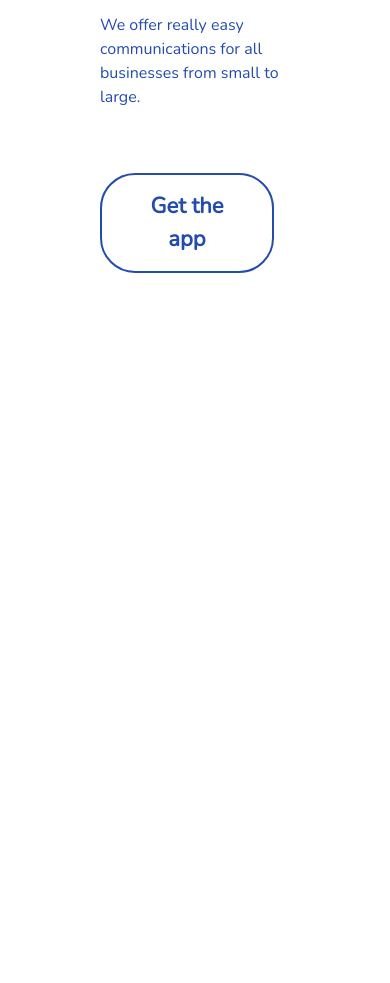
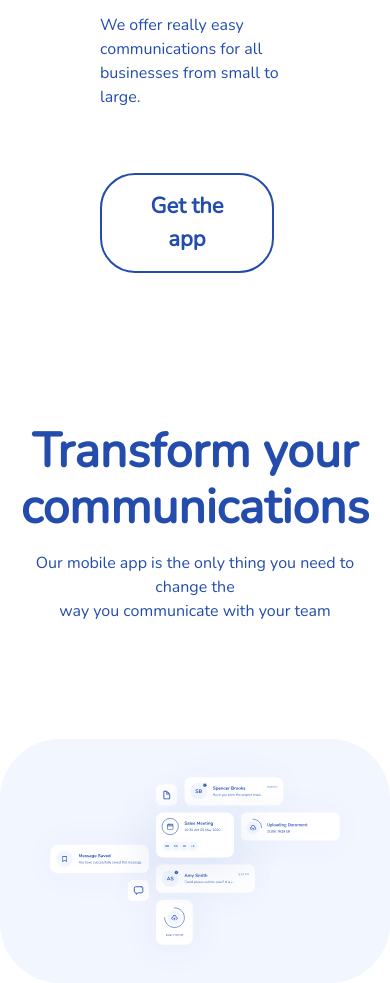
Before and after one commit to HACKTIV8-PWD2/Final-Project-2, a plain HTML site: page index.html in a window 390 px wide. Shown: the part 2352-3335 px from the top of the page. Before the commit the page ends 2625 px from the top, so only its background shows below. Drawn offline with nearby package versions, Linux system fonts and the light colour scheme.

Commit message:
features

```diff
--- a/css/style.css
+++ b/css/style.css
@@ -93,3 +93,14 @@ nav .navbar-nav a{
   font-size: 48px;
   line-height: 56px;
 }
+/* ======= features ============================================================== */
+.features .content h1{
+  font-weight: 700;
+  font-size: 48px;
+  line-height: 56px;
+}
+.features .banner{
+  margin-top: 100px;
+  background-color: #F2F6FF;
+  border-radius: 60px;
+}
--- a/index.html
+++ b/index.html
@@ -95,6 +95,19 @@
           </div>
         </div>
       </section>
+      <section class="features">
+        <div class="container">
+          <div class="row">
+            <div class="col-12 content text-center">
+              <h1>Transform your communications</h1>
+              <p class="mt-3">Our mobile app is the only thing you need to change the <br> way you communicate with your team</p>
+            </div>
+            <div class="col-12 banner">
+              <img src="assets/img/UI Components.svg" class="img-fluid" alt="">
+            </div>
+          </div>
+        </div>
+      </section>
     </main>
     <footer></footer>
     <script src="js/bootstrap.bundle.min.js"></script>
```
